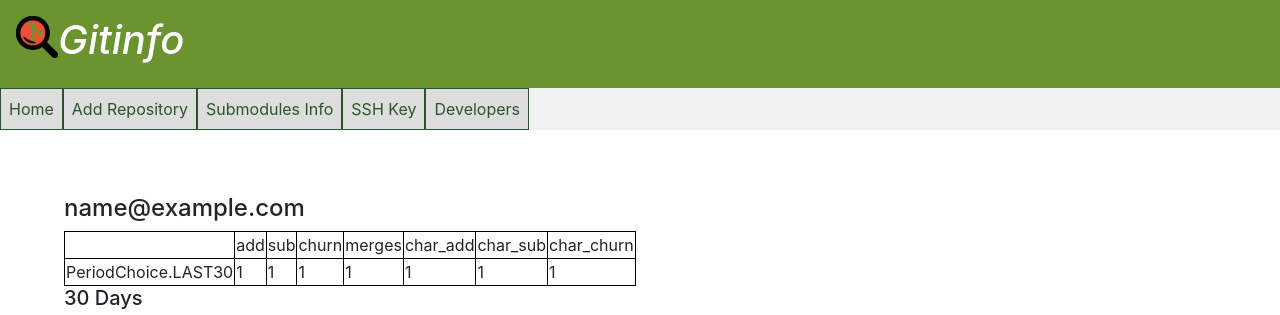
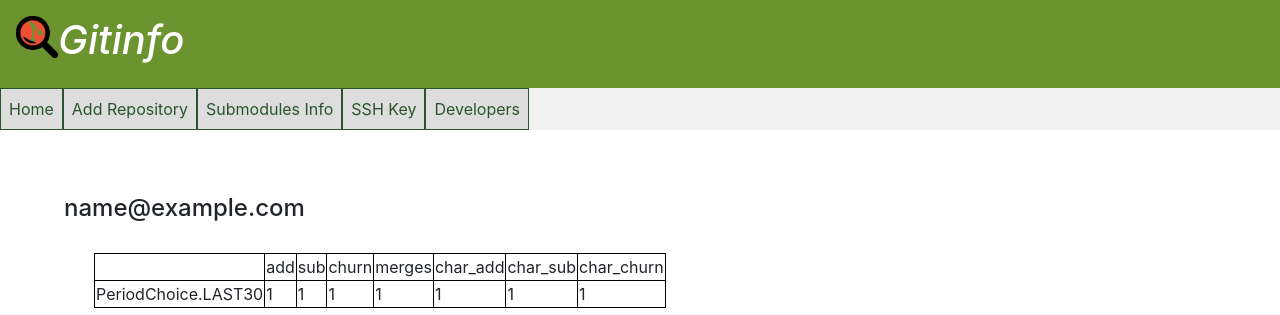
Before and after one commit to cristianowa/gitinfo, a Django app: page /developer/1/ in a window 1280 px wide. Shown: the top 315 px of the page. Run offline with Django 3.2, Linux system fonts and the light colour scheme; tables that the repository leaves empty hold one stand-in row (values such as "Sample post"); some libraries are stand-ins or nearby versions.

Commit message:
CSS changes.

```diff
--- a/core/static/style.css
+++ b/core/static/style.css
@@ -20,6 +20,11 @@
 img {
     display: inline-block;
     float: left;
+}
+
+table {
+  padding: 32px;
+  margin: 30px;
 }
 
 #linkbar ul {
@@ -73,7 +78,7 @@
 #holder {
     width: 100%;
     padding: 64px 64px;
-    display: table-cell;
+    /*display: table-cell;*/
 }
 
 #display_bar {
```
